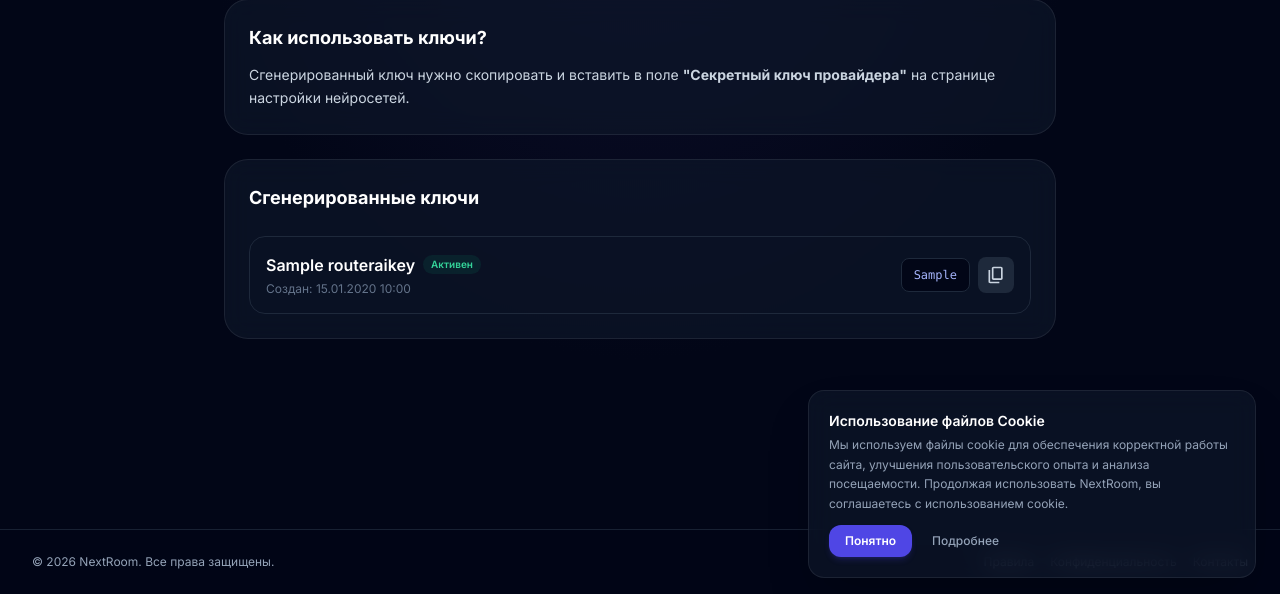
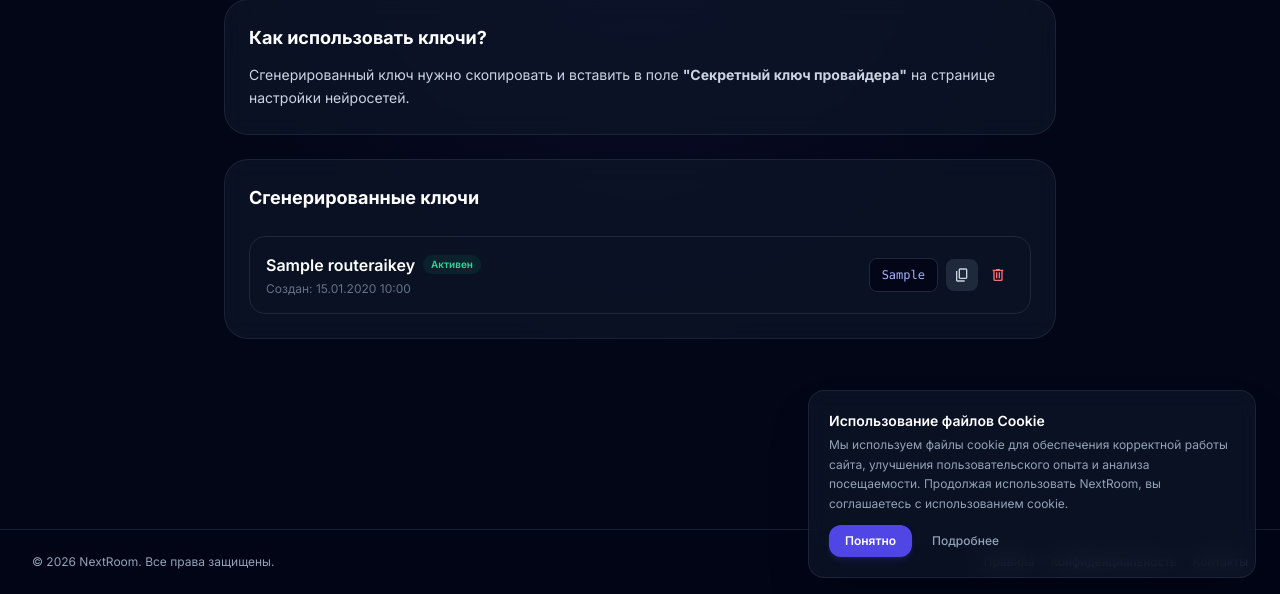
Before and after one commit to X2X1321/nextroom, a Django app: page /ai-management/my-keys/ in a window 1280 px wide. Shown: the part 206-800 px from the top of the page. Run offline with Django 4.2, Linux system fonts and the light colour scheme; a user stored in the database is signed in; tables that the repository leaves empty hold one stand-in row (values such as "Sample post"); some libraries are stand-ins or nearby versions; some web fonts are replaced.

Commit message:
feat(ai): add delete key functionality, fix layout and remove prompt field

```diff
--- a/chat/urls.py
+++ b/chat/urls.py
@@ -31,6 +31,7 @@ urlpatterns = [
     path('ai-management/integration/<int:pk>/edit/', views.edit_ai_integration, name='edit_ai_integration'),
     path('ai-management/integration/<int:pk>/delete/', views.delete_ai_integration, name='delete_ai_integration'),
     path('ai-management/my-keys/', views.routerai_keys_view, name='routerai_keys'),
+    path('ai-management/my-keys/<int:pk>/delete/', views.delete_routerai_key, name='delete_routerai_key'),
     path('ai-management/generate-key/', views.generate_routerai_key, name='generate_routerai_key'),
     path('ai-management/models/', views.models_pricing, name='models_pricing'),
     path('room/<slug:slug>/toggle-pin/', views.toggle_room_pin, name='toggle_room_pin'),
--- a/chat/views.py
+++ b/chat/views.py
@@ -2307,6 +2307,7 @@ def generate_routerai_key(request):
     key_info = res_data.get('data', {})
     key_value = res_data.get('key')
 
+
     if not key_info or not key_value:
         return JsonResponse({'error': 'Некорректный ответ от RouterAI API'}, status=500)
 
@@ -2320,3 +2321,28 @@ def generate_routerai_key(request):
     )
 
     return JsonResponse({'success': True})
+
+@login_required
+@require_POST
+def delete_routerai_key(request, pk):
+    from chat.models import RouterAIKey
+    from django.shortcuts import get_object_or_404, redirect
+    from django.contrib import messages
+    import os
+    import urllib.request
+
+    key = get_object_or_404(RouterAIKey, pk=pk, user=request.user)
+
+    master_key = os.environ.get('ROUTERAI_MASTER_KEY')
+    if master_key and key.key_hash:
+        url = f"https://routerai.ru/api/v1/keys/{key.key_hash}"
+        req = urllib.request.Request(url, method='DELETE')
+        req.add_header('Authorization', f'Bearer {master_key}')
+        try:
+            urllib.request.urlopen(req, timeout=10)
+        except Exception as e:
+            print(f"Failed to delete RouterAI key remotely: {e}")
+
+    key.delete()
+    messages.success(request, f"Ключ удален.")
+    return redirect('routerai_keys')
--- a/templates/chat/routerai_keys.html
+++ b/templates/chat/routerai_keys.html
@@ -4,7 +4,7 @@
 
 {% block content %}
 <div class="mx-auto max-w-4xl px-4 py-8 sm:px-6 lg:px-8 w-full flex-grow flex flex-col gap-6">
-    <div class="flex flex-col sm:flex-row sm:items-center sm:justify-between gap-4">
+    <div class="flex items-center justify-between gap-4">
         <div>
             <a href="{% url 'ai_management' %}" class="inline-flex items-center gap-2 text-sm text-slate-400 hover:text-white transition duration-200 group mb-3">
                 <svg class="w-4 h-4 transform group-hover:-translate-x-1 transition duration-250" fill="none" stroke="currentColor" viewBox="0 0 24 24">
@@ -54,9 +54,17 @@
                             </div>
                             <div class="flex items-center gap-2">
                                 <code id="key-{{ key.pk }}" class="text-xs bg-slate-950 border border-slate-800 rounded-lg px-3 py-2 text-indigo-300 select-all font-mono">{{ key.key_value }}</code>
-                                <button onclick="navigator.clipboard.writeText(document.getElementById('key-{{ key.pk }}').innerText); alert('Ключ скопирован!');" class="p-2 rounded-lg bg-slate-800 hover:bg-slate-700 text-slate-300 transition" title="Скопировать">
-                                    <svg xmlns="http://www.w3.org/2000/svg" height="20px" viewBox="0 -960 960 960" width="20px" fill="currentColor"><path d="M360-240q-33 0-56.5-23.5T280-320v-480q0-33 23.5-56.5T360-880h360q33 0 56.5 23.5T800-800v480q0 33-23.5 56.5T720-240H360Zm0-80h360v-480H360v480ZM200-80q-33 0-56.5-23.5T120-160v-560h80v560h440v80H200Zm160-240v-480 480Z"/></svg>
-                                </button>
+                                <div class="flex items-center gap-1">
+                                    <button onclick="navigator.clipboard.writeText(document.getElementById('key-{{ key.pk }}').innerText); alert('Ключ скопирован!');" class="p-2 rounded-lg bg-slate-800 hover:bg-slate-700 text-slate-300 transition" title="Скопировать">
+                                        <svg xmlns="http://www.w3.org/2000/svg" height="16px" viewBox="0 -960 960 960" width="16px" fill="currentColor"><path d="M360-240q-33 0-56.5-23.5T280-320v-480q0-33 23.5-56.5T360-880h360q33 0 56.5 23.5T800-800v480q0 33-23.5 56.5T720-240H360Zm0-80h360v-480H360v480ZM200-80q-33 0-56.5-23.5T120-160v-560h80v560h440v80H200Zm160-240v-480 480Z"/></svg>
+                                    </button>
+                                    <form action="{% url 'delete_routerai_key' key.pk %}" method="POST" class="inline" onsubmit="return confirm('Удалить ключ {{ key.name|escapejs }}?');">
+                                        {% csrf_token %}
+                                        <button type="submit" class="p-2 rounded-lg bg-red-900/30 hover:bg-red-900/50 text-red-400 transition" title="Удалить">
+                                            <svg xmlns="http://www.w3.org/2000/svg" height="16px" viewBox="0 -960 960 960" width="16px" fill="currentColor"><path d="M280-120q-33 0-56.5-23.5T200-200v-520h-40v-80h200v-40h240v40h200v80h-40v520q0 33-23.5 56.5T680-120H280Zm400-600H280v520h400v-520ZM360-280h80v-360h-80v360Zm160 0h80v-360h-80v360ZM280-720v520-520Z"/></svg>
+                                        </button>
+                                    </form>
+                                </div>
                             </div>
                         </div>
                     </div>
```
Also changed, not shown: templates/chat/ai_management.html (+2 -5 lines).
